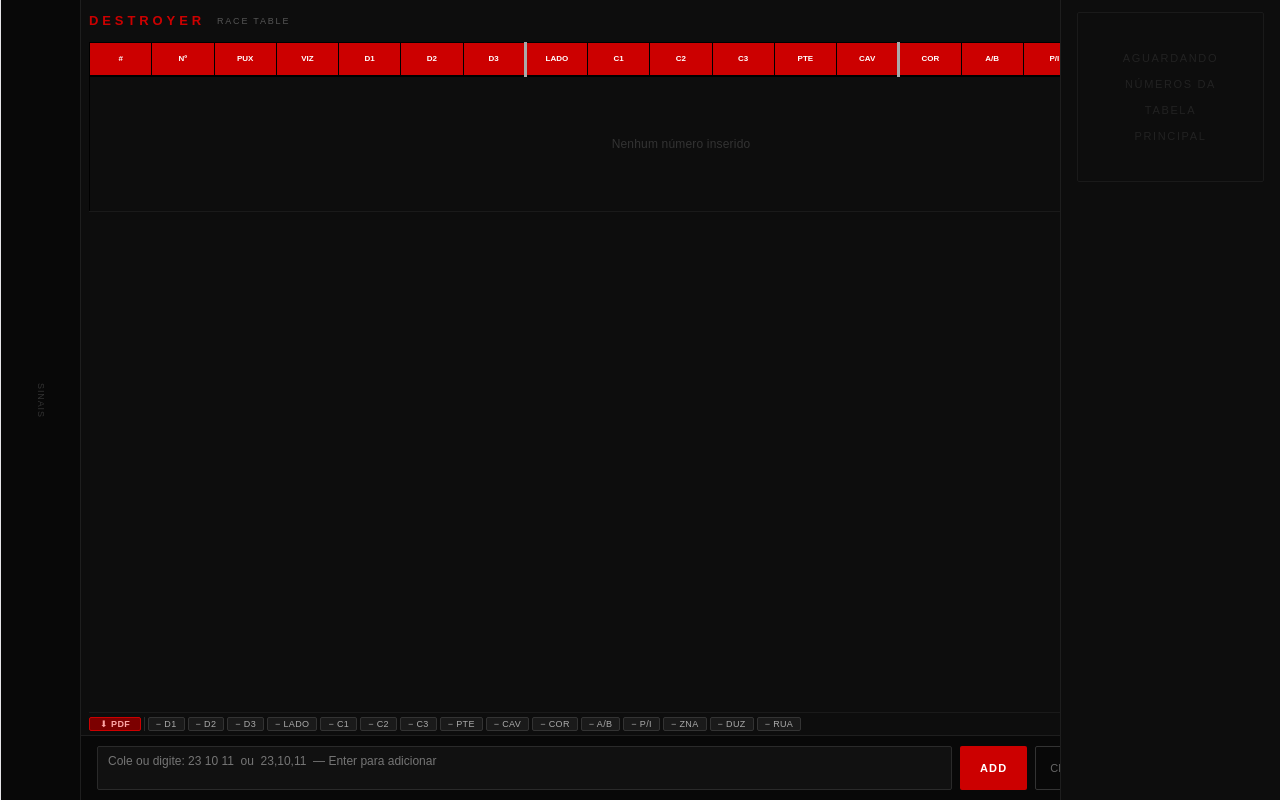
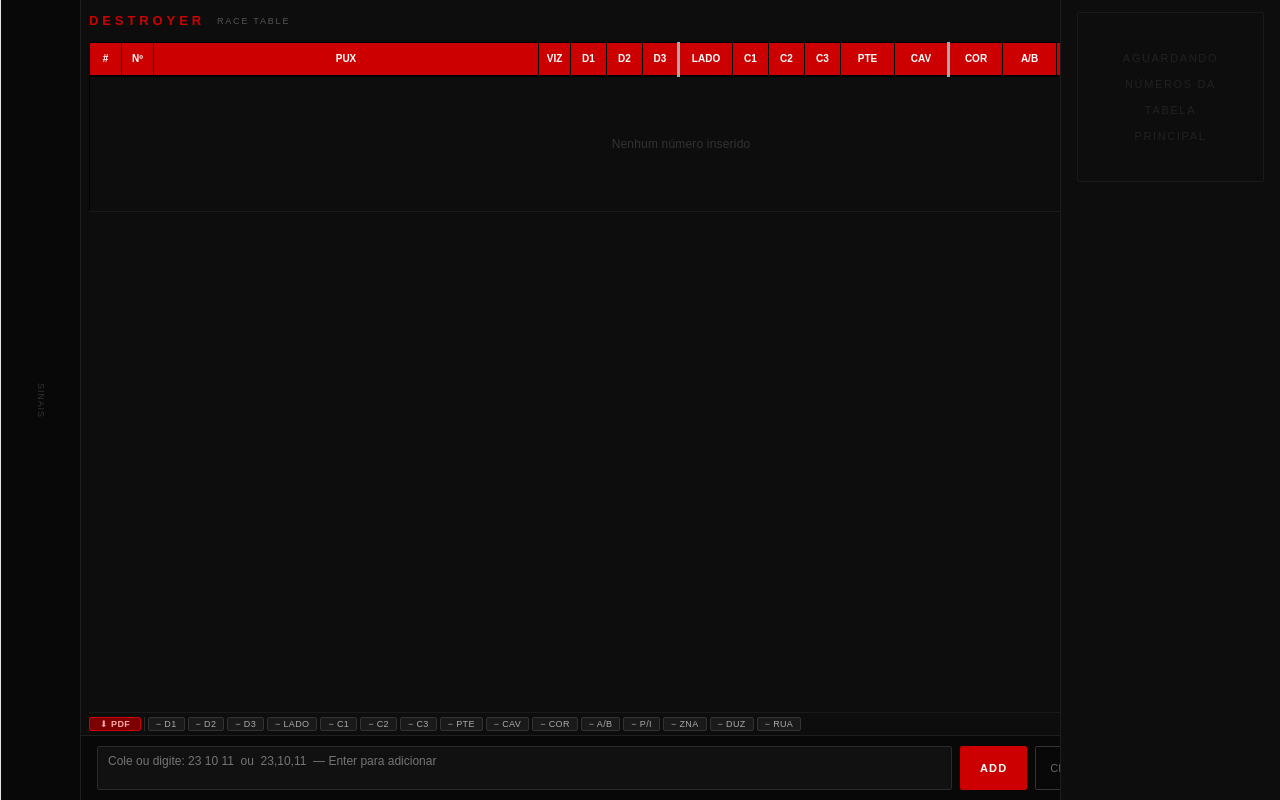
Before and after one commit to hanifalvesbatista10-spec/DESTROYER5.0, a React (Vite) app: page / in a window 1280 px wide. Built offline with nearby package versions, Linux system fonts and the light colour scheme.

Commit message:
Update App.jsx

```diff
--- a/src/App.jsx
+++ b/src/App.jsx
@@ -655,7 +655,7 @@ function CatalogFooterStats({ entries, terminalStats }) {
             background:pal.bg,borderRadius:3,padding:"3px 7px",border:"1px solid "+pal.text+"88",minWidth:40,textAlign:"center"}}>
             <span style={{fontSize:7,color:pal.text,opacity:0.7,textTransform:"uppercase",display:"block"}}>{label}</span>
             <span style={{fontSize:11,fontWeight:"bold",color:pal.text,display:"block",lineHeight:1}}>{val}</span>
-            <span style={{fontSize:9,color:pal.text,fontWeight:"bold",display:"block"}}>{pct}%</span>
+            <span style={{fontSize:12,color:pal.text,fontWeight:"900",display:"block"}}>{pct}%</span>
           </div>
         ))}
       </div>
@@ -1583,8 +1583,14 @@ export default function DestroyerRaceTable() {
                       style={{
                         background: isBeingDragged ? "#990000" : "#CC0000",
                         color:"#ffffff", padding:"3px 2px", textAlign:"center",
-                        fontSize:8, fontWeight:"bold", letterSpacing:"0em",
-                        borderBottom:"2px solid #000", borderRight:"1px solid #000", minWidth:32,
+                        fontSize:10, fontWeight:"bold", letterSpacing:"0em",
+                        borderBottom:"2px solid #000", borderRight:"1px solid #000",
+                        width: ["gp_d1","gp_d2","gp_d3","col_c1","col_c2","col_c3"].includes(col.key) ? 36 :
+                               ["seq"].includes(col.key) ? 24 :
+                               ["num"].includes(col.key) ? 32 :
+                               ["viz"].includes(col.key) ? 32 :
+                               ["lado","cor","altobaixo","paridade","parte","cavalo","regiao","duzia","rua"].includes(col.key) ? 54 : undefined,
+                        minWidth: ["gp_d1","gp_d2","gp_d3","col_c1","col_c2","col_c3"].includes(col.key) ? 36 : 32,
                         borderLeft: isSeparator ? "3px solid #FFD700" : "none",
                         borderRight: isPrioritySep ? "3px solid #aaaaaa" : isPinnedSep ? "3px solid #aaaaaa" : "1px solid #000",
                         whiteSpace:"nowrap", fontFamily:"Arial, sans-serif",
@@ -1632,7 +1638,7 @@ export default function DestroyerRaceTable() {
                   return (
                     <td className={isDuziaAlert || isColunaAlert ? "pulse-duzia" : pulse ? "pulse-cell" : ""}
                       style={{background: isDuziaAlert || isColunaAlert ? "#001a1f" : scheme.bg, color:scheme.text,padding:"1px 3px",textAlign:"center",
-                      fontSize:9,fontWeight:"600",fontFamily:"Arial, sans-serif",letterSpacing:"0em",whiteSpace:"nowrap",
+                      fontSize:11,fontWeight:"700",fontFamily:"Arial, sans-serif",letterSpacing:"0em",whiteSpace:"nowrap",
                       borderTop: isDuziaAlert || isColunaAlert ? "2px solid #00e5ff" : pulse ? "2px solid #FFD700" : bTop,
                       borderBottom: isDuziaAlert || isColunaAlert ? "2px solid #00e5ff" : pulse ? "2px solid #FFD700" : bBot,
                       borderLeft: isSep ? "3px solid #FFD700" : "none",
@@ -1778,7 +1784,7 @@ export default function DestroyerRaceTable() {
                     padding:"1px 5px",borderRadius:2,display:"inline-block"}}>
                     {dom.val}
                   </span>
-                  <span style={{fontSize:8,color:"#aaa",lineHeight:1}}>{dom.pct}%</span>
+                  <span style={{fontSize:11,fontWeight:"bold",color:"#fff",lineHeight:1}}>{dom.pct}%</span>
                 </div>
               );
             })}
```
